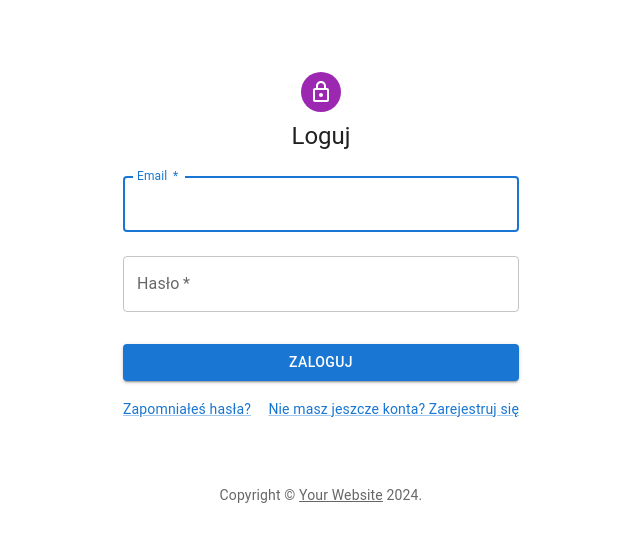
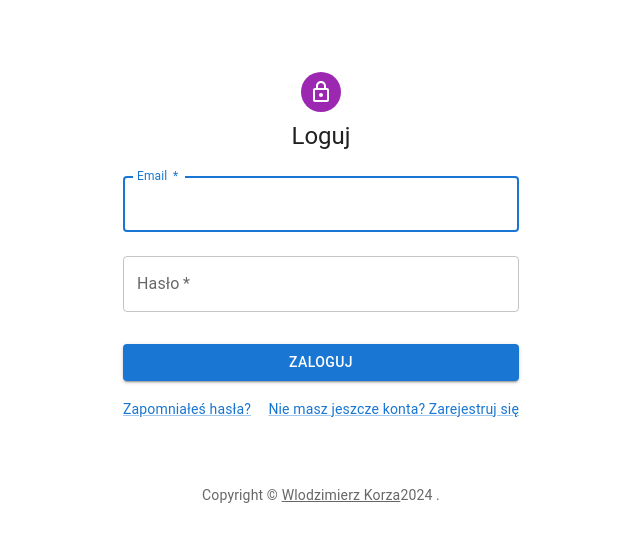
Before and after one commit to WlodzimierzKorza/budzetator, a React (Create React App) app: page /sign-in in a window 1280 px wide. Shown: the top 542 px of the page, without its empty margins (319-959 px from the left). Built offline with nearby package versions, Linux system fonts and the light colour scheme.

Commit message:
Implement authTemplate

```diff
--- a/src/pages/Home.tsx
+++ b/src/pages/Home.tsx
@@ -1,7 +1,15 @@
-import DashboardBox from "../components/dashboard/DashboardBox";
+import Dashboard from "../components/Dashboard";
+import DashboardBox from "../components/DashboardBox";
+import AuthTemplate from "./AuthTemplate";
 
 const Home = () => {
-  return <DashboardBox>home</DashboardBox>;
+  return (
+    <AuthTemplate>
+      <Dashboard>
+        <DashboardBox>home</DashboardBox>
+      </Dashboard>
+    </AuthTemplate>
+  );
 };
 
 export default Home;
--- a/src/pages/SignIn.tsx
+++ b/src/pages/SignIn.tsx
@@ -3,7 +3,6 @@ import Avatar from "@mui/material/Avatar";
 import Button from "@mui/material/Button";
 import CssBaseline from "@mui/material/CssBaseline";
 import TextField from "@mui/material/TextField";
-import { getAuth, signInWithEmailAndPassword } from "firebase/auth";
 import Link from "@mui/material/Link";
 import Grid from "@mui/material/Grid";
 import Box from "@mui/material/Box";
@@ -11,35 +10,14 @@ import LockOutlinedIcon from "@mui/icons-material/LockOutlined";
 import Typography from "@mui/material/Typography";
 import Container from "@mui/material/Container";
 import { createTheme, ThemeProvider } from "@mui/material/styles";
-import { useSessionState } from "../state/useSessionState";
-import { useEffect } from "react";
 import { useAuth } from "./state/useAuth";
+import Copyright from "../utils/copyright";
+import AuthTemplate from "./AuthTemplate";
 
-function Copyright(props: any) {
-  return (
-    <Typography
-      variant="body2"
-      color="text.secondary"
-      align="center"
-      {...props}
-    >
-      {"Copyright © "}
-      <Link color="inherit" href="https://mui.com/">
-        Your Website
-      </Link>{" "}
-      {new Date().getFullYear()}
-      {"."}
-    </Typography>
-  );
-}
-
-// TODO remove, this demo shouldn't need to reset the theme.
 const defaultTheme = createTheme();
 
 const SignIn = () => {
-  const { app, user, logged } = useSessionState();
   const { signIn } = useAuth();
-
   const handleSubmit = async (event: React.FormEvent<HTMLFormElement>) => {
     event.preventDefault();
     const data = new FormData(event.currentTarget);
@@ -48,12 +26,9 @@ const SignIn = () => {
     await signIn({ email, password });
   };
 
-  useEffect(() => {
-    console.log(logged);
-  }, [logged]);
-
   return (
     <ThemeProvider theme={defaultTheme}>
+      <AuthTemplate>
         <Container component="main" maxWidth="xs">
           <CssBaseline />
           <Box
@@ -124,6 +99,7 @@ const SignIn = () => {
           </Box>
           <Copyright sx={{ mt: 8, mb: 4 }} />
         </Container>
+      </AuthTemplate>
     </ThemeProvider>
   );
 };
--- a/src/pages/SignUp.tsx
+++ b/src/pages/SignUp.tsx
@@ -1,63 +1,58 @@
-import * as React from 'react';
-import Avatar from '@mui/material/Avatar';
-import Button from '@mui/material/Button';
-import CssBaseline from '@mui/material/CssBaseline';
-import TextField from '@mui/material/TextField';
-import FormControlLabel from '@mui/material/FormControlLabel';
-import Checkbox from '@mui/material/Checkbox';
-import Link from '@mui/material/Link';
-import Grid from '@mui/material/Grid';
-import Box from '@mui/material/Box';
-import LockOutlinedIcon from '@mui/icons-material/LockOutlined';
-import Typography from '@mui/material/Typography';
-import Container from '@mui/material/Container';
-import { createTheme, ThemeProvider } from '@mui/material/styles';
+import * as React from "react";
+import Avatar from "@mui/material/Avatar";
+import Button from "@mui/material/Button";
+import CssBaseline from "@mui/material/CssBaseline";
+import TextField from "@mui/material/TextField";
+import FormControlLabel from "@mui/material/FormControlLabel";
+import Checkbox from "@mui/material/Checkbox";
+import Link from "@mui/material/Link";
+import Grid from "@mui/material/Grid";
+import Box from "@mui/material/Box";
+import LockOutlinedIcon from "@mui/icons-material/LockOutlined";
+import Typography from "@mui/material/Typography";
+import Container from "@mui/material/Container";
+import { createTheme, ThemeProvider } from "@mui/material/styles";
+import Copyright from "../utils/copyright";
+import { useAuth } from "./state/useAuth";
+import AuthTemplate from "./AuthTemplate";
 
-function Copyright(props: any) {
-  return (
-    <Typography variant="body2" color="text.secondary" align="center" {...props}>
-      {'Copyright © '}
-      <Link color="inherit" href="https://mui.com/">
-        Your Website
-      </Link>{' '}
-      {new Date().getFullYear()}
-      {'.'}
-    </Typography>
-  );
-}
-
-// TODO remove, this demo shouldn't need to reset the theme.
 const defaultTheme = createTheme();
 
-export default function SignUp() {
-  const handleSubmit = (event: React.FormEvent<HTMLFormElement>) => {
+const SignUp = () => {
+  const { registerUser } = useAuth();
+  const handleSubmit = async (event: React.FormEvent<HTMLFormElement>) => {
     event.preventDefault();
     const data = new FormData(event.currentTarget);
-    console.log({
-      email: data.get('email'),
-      password: data.get('password'),
-    });
+    const email = data.get("email") as string;
+    const password = data.get("password") as string;
+    await registerUser({ email, password });
   };
 
   return (
     <ThemeProvider theme={defaultTheme}>
+      <AuthTemplate>
         <Container component="main" maxWidth="xs">
           <CssBaseline />
           <Box
             sx={{
               marginTop: 8,
-            display: 'flex',
-            flexDirection: 'column',
-            alignItems: 'center',
+              display: "flex",
+              flexDirection: "column",
+              alignItems: "center",
             }}
           >
-          <Avatar sx={{ m: 1, bgcolor: 'secondary.main' }}>
+            <Avatar sx={{ m: 1, bgcolor: "secondary.main" }}>
               <LockOutlinedIcon />
             </Avatar>
             <Typography component="h1" variant="h5">
               Sign up
             </Typography>
-          <Box component="form" noValidate onSubmit={handleSubmit} sx={{ mt: 3 }}>
+            <Box
+              component="form"
+              noValidate
+              onSubmit={handleSubmit}
+              sx={{ mt: 3 }}
+            >
               <Grid container spacing={2}>
                 <Grid item xs={12} sm={6}>
                   <TextField
@@ -103,7 +98,9 @@ export default function SignUp() {
                 </Grid>
                 <Grid item xs={12}>
                   <FormControlLabel
-                  control={<Checkbox value="allowExtraEmails" color="primary" />}
+                    control={
+                      <Checkbox value="allowExtraEmails" color="primary" />
+                    }
                     label="I want to receive inspiration, marketing promotions and updates via email."
                   />
                 </Grid>
@@ -127,6 +124,9 @@ export default function SignUp() {
           </Box>
           <Copyright sx={{ mt: 5 }} />
         </Container>
+      </AuthTemplate>
     </ThemeProvider>
   );
-}
+};
+
+export default SignUp;
```
Lines whose indentation alone changed are shown as unchanged.
